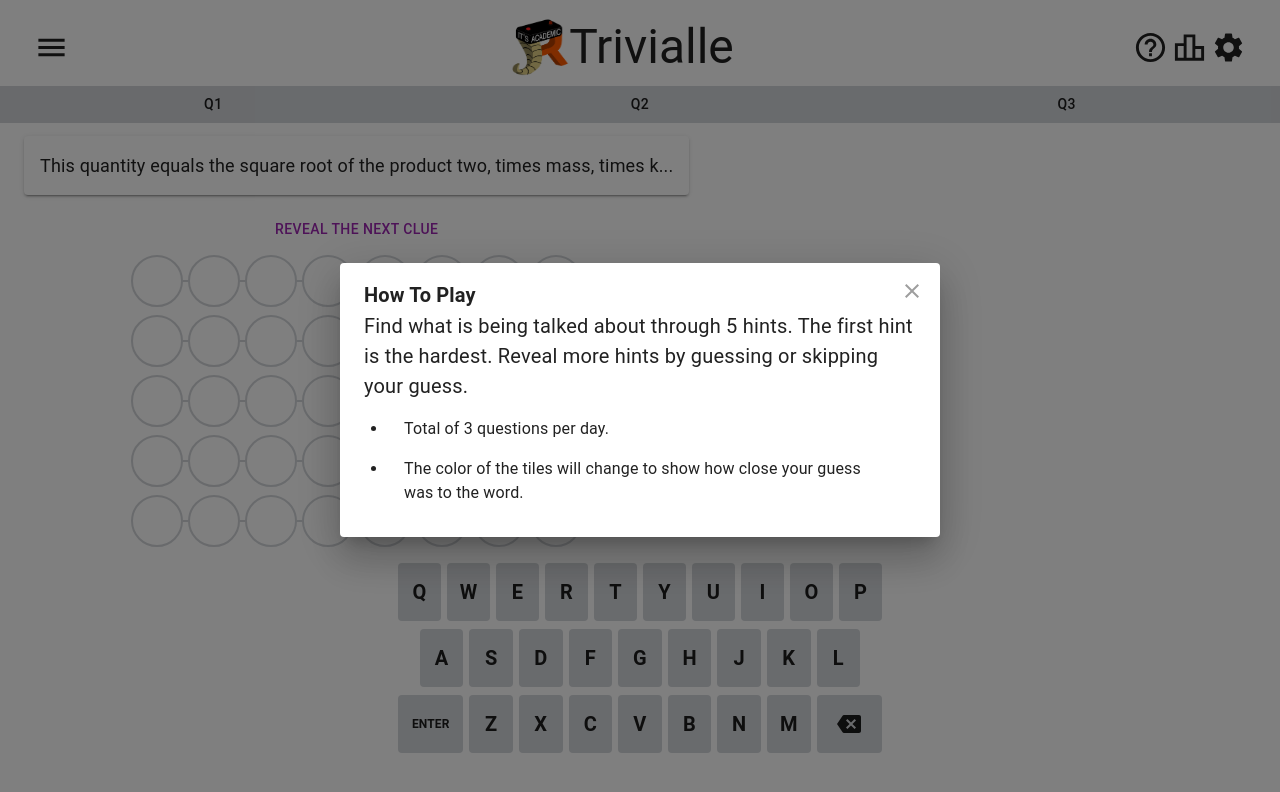
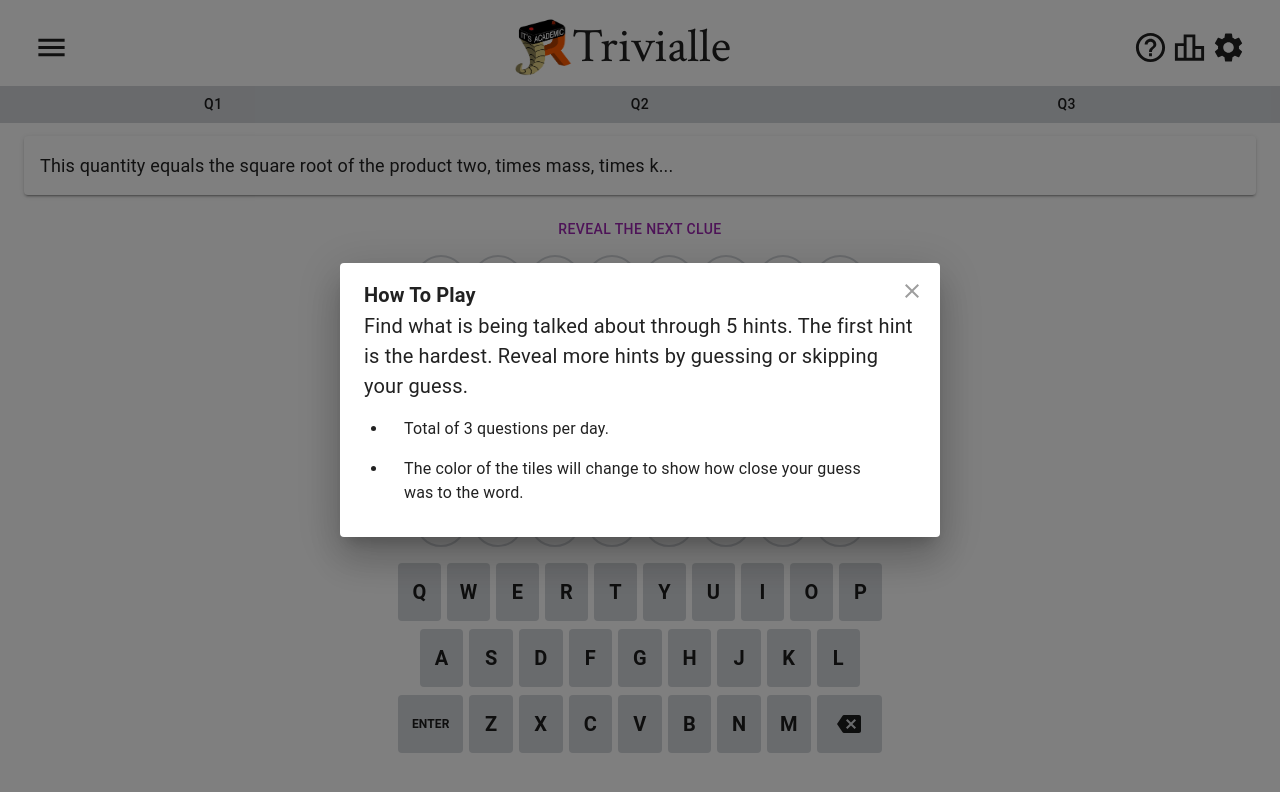
Before and after one commit to dotcomstar/Triviale, a React (Vite) app: page / in a window 1280 px wide. Shown: the top 792 px of the page. Built offline with nearby package versions, Linux system fonts and the light colour scheme; what simple-zustand-devtools would draw is missing.

Commit message:
Change logo font

```diff
--- a/src/App.tsx
+++ b/src/App.tsx
@@ -93,6 +93,7 @@ function App() {
         <Grid item xs={12}>
           <ProgressBar />
         </Grid>
+        <Grid item xs={12}>
           <Paper
             elevation={0}
             sx={{
@@ -113,6 +114,7 @@ function App() {
               <GameGrid />
             </Grid>
           </Paper>
+        </Grid>
 
         <Grid item xs={12} sx={{ px: 0 }} overflow={"scroll"}>
           <Keyboard
--- a/src/components/ThemedLayout.tsx
+++ b/src/components/ThemedLayout.tsx
@@ -7,6 +7,7 @@ import {
 } from "@mui/material";
 import React, { ReactNode, useEffect } from "react";
 import useHighContrastStore from "../stores/highContrastStore";
+import CrimsonWoff2 from "/src/fonts/crimson-text-v19-latin-regular.woff2";
 
 export const ColorModeContext = React.createContext({
   toggleColorMode: () => {},
@@ -65,6 +66,28 @@ const ThemedLayout = ({ children }: Props) => {
   let theme = React.useMemo(
     () =>
       createTheme({
+        typography: {
+          h3: {
+            fontFamily: "Crimson, Roboto, Arial, sans-serif",
+          },
+          body2: {
+            fontFamily: "Crimson, Roboto, Arial, sans-serif",
+          },
+        },
+        components: {
+          MuiCssBaseline: {
+            styleOverrides: `
+              @font-face {
+                font-family: 'Crimson';
+                font-style: normal;
+                font-display: swap;
+                font-weight: 400;
+                src: local('Crimson'), local('Arvo-Regular'), url(${CrimsonWoff2}) format('woff2');
+                unicodeRange: U+0000-00FF, U+0131, U+0152-0153, U+02BB-02BC, U+02C6, U+02DA, U+02DC, U+2000-206F, U+2074, U+20AC, U+2122, U+2191, U+2193, U+2212, U+2215, U+FEFF;
+              }
+            `,
+          },
+        },
         palette: {
           mode: mode === "dark" ? "dark" : "light",
           ...(mode === "light"
--- a/src/components/navbar/NavBar.tsx
+++ b/src/components/navbar/NavBar.tsx
@@ -42,7 +42,6 @@ const NavBar = () => {
         justifyContent="space-between"
         alignItems="center"
         px="calc(max(3vw,20px))"
-        // sx={{ borderBottom: 1, borderColor: "darkgray" }}
       >
         <Stack direction="row" alignItems="center">
           <HamburgerDrawer size={matches ? "large" : "small"} />
```
Also changed, not shown: src/fonts/crimson-text-v19-latin-regular.woff2 (added). Lines whose indentation alone changed are shown as unchanged.
